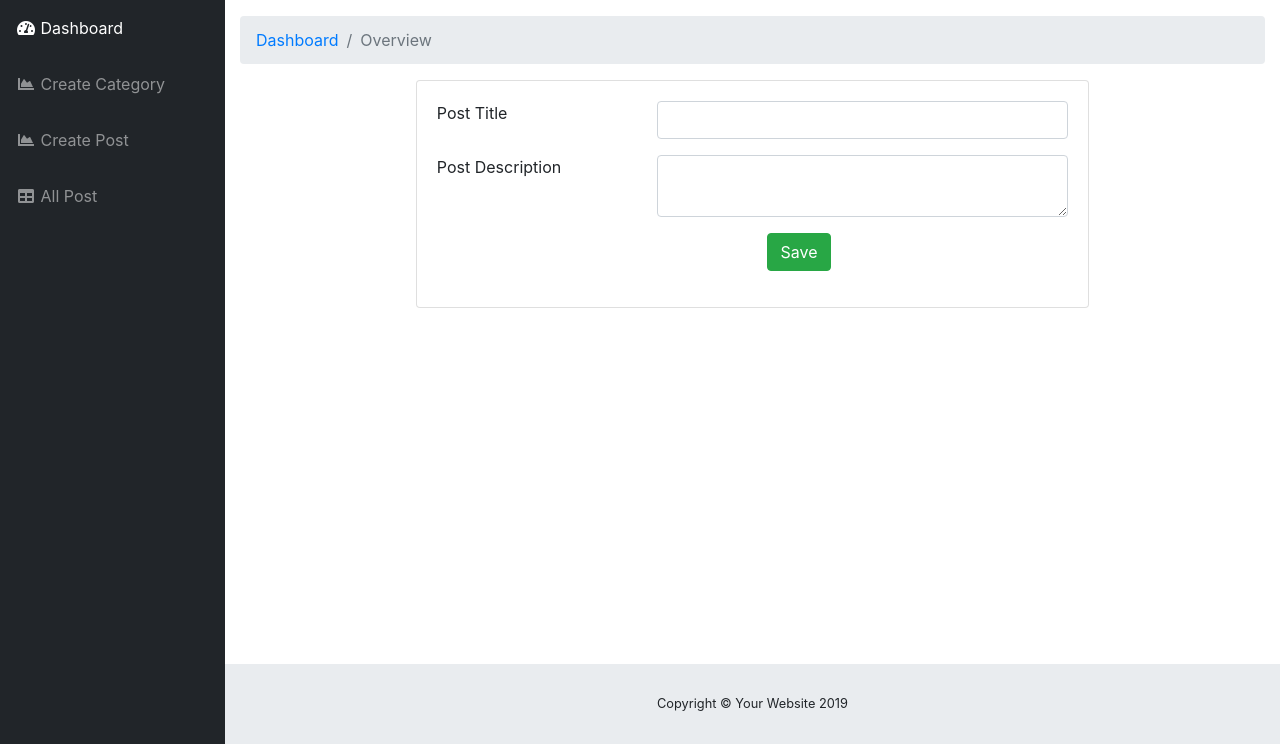
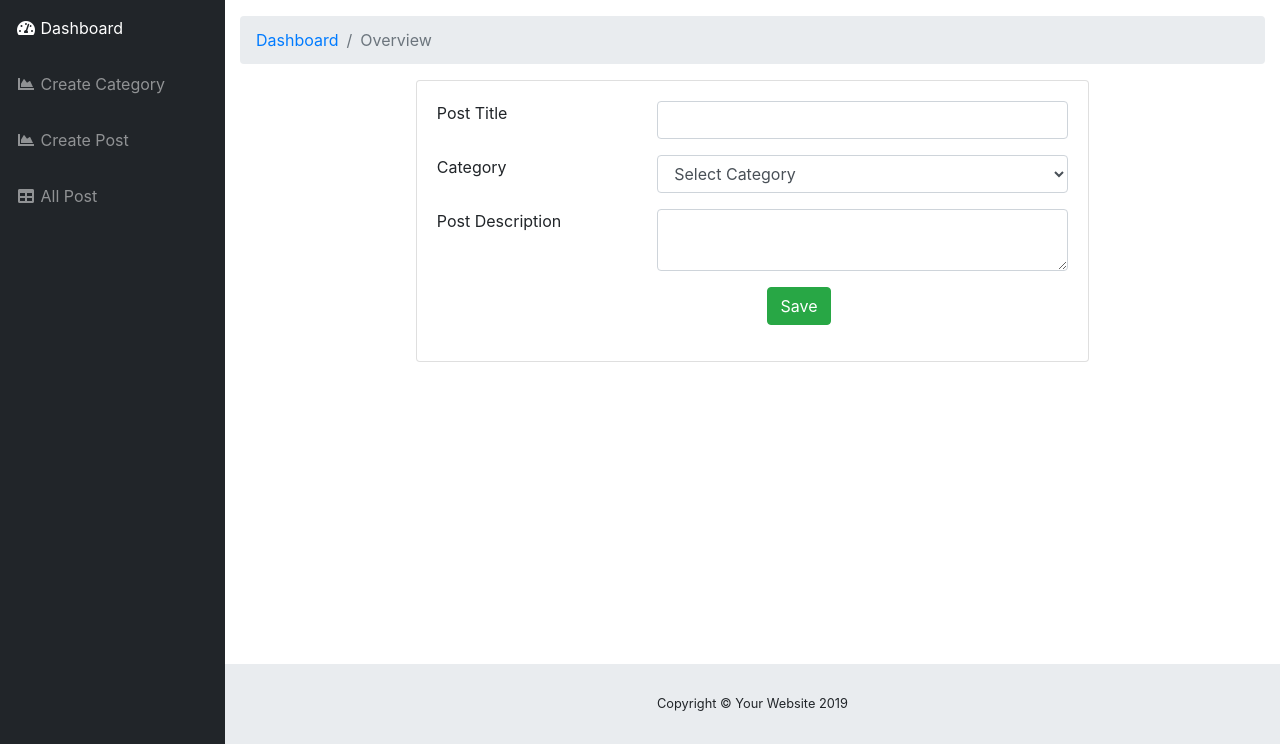
Before and after one commit to nayonacademy/BlogProject, a Django app: page /dashboard/posts/add in a window 1280 px wide. Shown: the part 56-800 px from the top of the page. Run offline with Django 3.2, Linux system fonts and the light colour scheme; a user stored in the database is signed in; data comes from the database, SQL or seed files in the repository; both versions use the stored data as it was after the commit; some libraries are stand-ins or nearby versions.

Commit message:
Blog category add and implement with blog post

```diff
--- a/BlogProject/dashboard/models.py
+++ b/BlogProject/dashboard/models.py
@@ -8,9 +8,14 @@
     created_at=models.DateTimeField(auto_now_add=True)
     updated_at=models.DateTimeField(auto_now=True)
 
+    def __str__(self):
+        return self.category_name
+
+
 class BlogPost(models.Model):
     title = models.CharField(max_length=255)
     details = models.TextField()
+    category = models.ForeignKey(Category, on_delete=models.DO_NOTHING, default=1)
     publish_date = models.DateTimeField(auto_now_add=True)
     update_date = models.DateTimeField(auto_now=True)
     status = models.BooleanField(default=0)
--- a/BlogProject/dashboard/templates/dashboard/create_post.html
+++ b/BlogProject/dashboard/templates/dashboard/create_post.html
@@ -26,16 +26,21 @@
         </div>
        </div>
 
-       <!-- <div class="form-group">
+       <div class="form-group">
         <div class="row">
             <div class="col-sm-4">
             <label for="exampleInputEmail1">Category</label>
             </div>
             <div class="col-sm-8">
-                 <input type="text" class="form-control" id="exampleInputEmail1" aria-describedby="emailHelp">
+                <select class="form-control" name="category_name" id="">
+                    <option value="">Select Category</option>
+                    {% for i in category_list %}
+                    <option value="{{i.id}}">{{i.category_name}}</option>
+                    {% endfor %}
+                </select>
             </div>
         </div>
-       </div> -->
+       </div>
 
        <div class="form-group">
         <div class="row">
--- a/BlogProject/dashboard/views.py
+++ b/BlogProject/dashboard/views.py
@@ -48,7 +48,11 @@
 @login_required
 def newPost(request):
     if request.method == "GET":
-        return render(request, 'dashboard/create_post.html')
+        allcategory = Category.objects.filter(category_status='Active')
+        context = {
+            'category_list': allcategory
+        }
+        return render(request, 'dashboard/create_post.html',context)
 
     if request.method == "POST":
         title = request.POST.get('post_title', None)
```
Also changed, not shown: BlogProject/dashboard/migrations/0004_blogpost_category.py (added), BlogProject/db.sqlite3.
